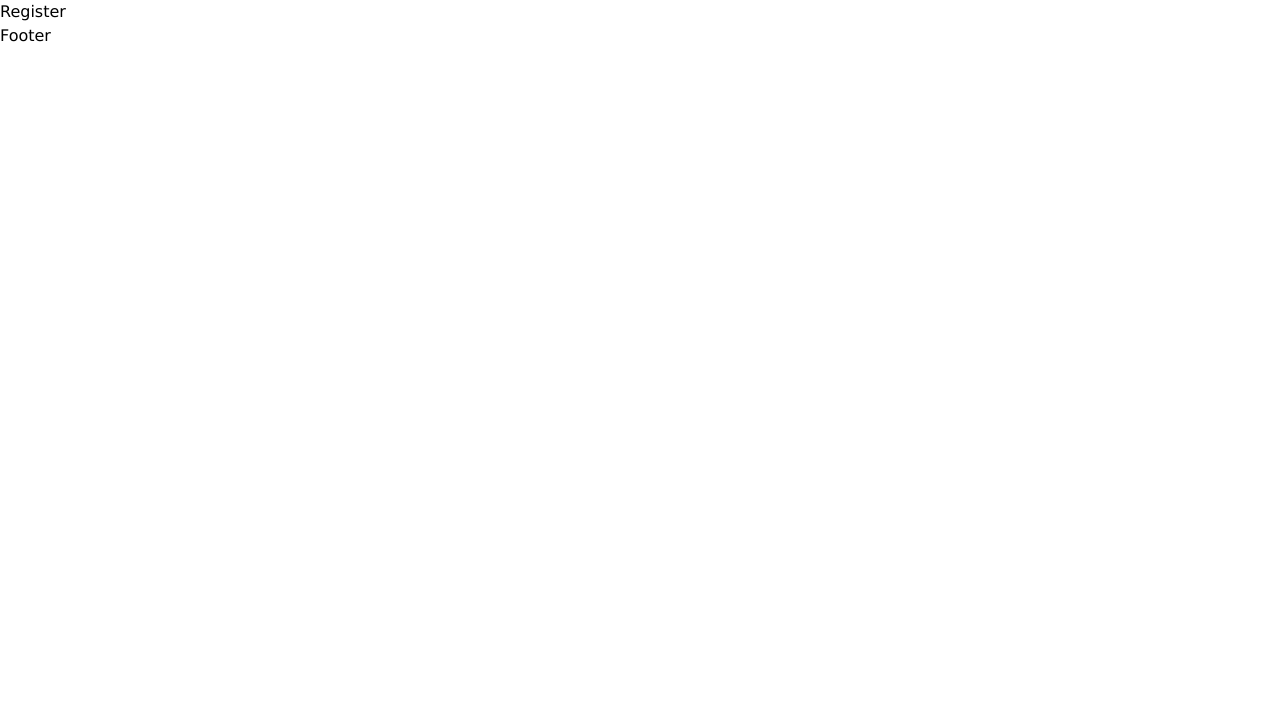
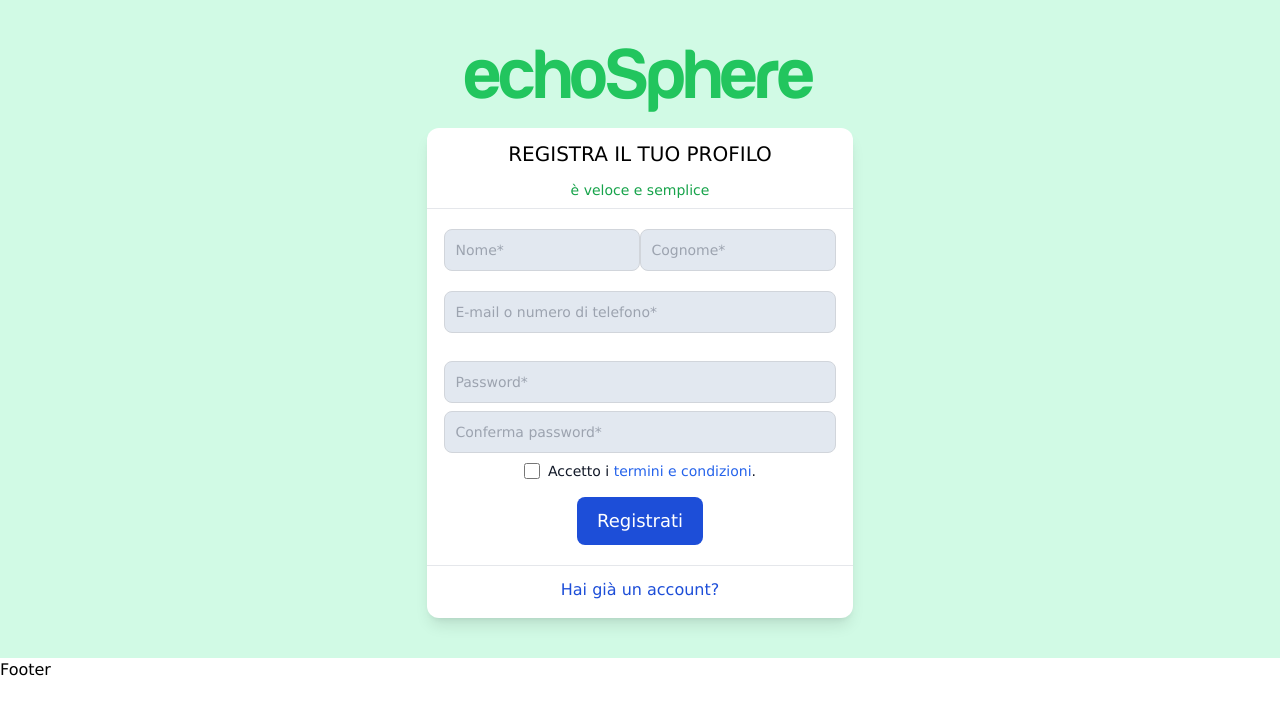
Before and after one commit to NicholasBuiatti/Echosphere-Front, a React (Vite) app: page /register in a window 1280 px wide. Shown: the top 714 px of the page. Built offline with nearby package versions, Linux system fonts and the light colour scheme.

Commit message:
rotta registrazione  + layout sistemato e piu professionale

```diff
--- a/src/components/LoginWindow.jsx
+++ b/src/components/LoginWindow.jsx
@@ -1,6 +1,12 @@
-import React from "react";
+import { useNavigate } from "react-router-dom";
 
 const LoginWindow = () => {
+  const navigate = useNavigate();
+
+  const handleRegisterRedirect = () => {
+    navigate("/register");
+  };
+
   return (
     <div className="w-4/12 border shadow-lg rounded-lg bg-white mx-auto my-10 p-5">
       <h2 className=" text-center text-2xl font-semibold">
@@ -34,8 +40,9 @@ const LoginWindow = () => {
       </div>
       <hr className="my-3" />
       <div className="text-center">
+        <a href=""></a>
         <button
-          type="submit"
+          onClick={handleRegisterRedirect}
           className="text-white bg-green-700 hover:bg-green-800 focus:ring-green-300 rounded-lg text-lg w-auto px-5 py-2.5 mb-2"
         >
           Crea nuovo account
--- a/src/components/RegisterWindow.jsx
+++ b/src/components/RegisterWindow.jsx
@@ -1,85 +1,58 @@
-import PropTypes from "prop-types";
+import { useNavigate } from "react-router-dom";
 
-const RegisterWindow = ({ closeWindow }) => {
+const RegisterWindow = () => {
+  const navigate = useNavigate();
+
+  const handleLoginRedirect = () => {
+    navigate("/login");
+  };
+
   return (
-    <div className="font-sans absolute left-1/2 top-1/2 transform -translate-x-1/2 -translate-y-1/2 bg-white w-4/12 aspect-square rounded-xl">
-      <h1 className="text-4xl text-center p-3 font-bold">
-        REGISTRA IL TUO PROFILO
-      </h1>
-      <hr />
+    <div className="bg-white w-4/12 rounded-xl shadow-lg">
+      <h1 className="text-xl text-center p-3">REGISTRA IL TUO PROFILO</h1>
+      <p className="text-center text-sm text-green-600">è veloce e semplice</p>
+      <hr className="my-2" />
       <form action="" className="text-center">
-        <div className="mb-2">
-          <label
-            htmlFor="first_name"
-            className="block mb-2 text-sm font-medium"
-          >
-            Nome*
-          </label>
+        <div className="flex justify-between w-11/12 mx-auto my-5">
           <input
             type="text"
             id="first_name"
-            className="bg-gray-500 border border-gray-300 text-gray-900 text-sm rounded-lg focus:ring-blue-500 focus:border-blue-500 block w-7/12 p-2.5 mx-auto"
-            placeholder="John"
+            className="bg-slate-200 border border-gray-300 text-gray-900 text-sm rounded-lg focus:ring-blue-500 focus:border-blue-500 p-2.5"
+            placeholder="Nome*"
+            required
+          />
+          <input
+            type="text"
+            id="first_name"
+            className="bg-slate-200  border border-gray-300 text-gray-900 text-sm rounded-lg focus:ring-blue-500 focus:border-blue-500 p-2.5"
+            placeholder="Cognome*"
             required
           />
         </div>
         <div className="mb-2">
-          <label
-            htmlFor="first_name"
-            className="block mb-2 text-sm font-medium"
-          >
-            Cognome*
-          </label>
           <input
-            type="text"
-            id="first_name"
-            className="bg-gray-500 border border-gray-300 text-gray-900 text-sm rounded-lg focus:ring-blue-500 focus:border-blue-500 block w-7/12 p-2.5 mx-auto"
-            placeholder="Doe"
+            type="email"
+            id="email"
+            className="bg-slate-200 border border-gray-300 text-gray-900 text-sm rounded-lg focus:ring-blue-500 focus:border-blue-500 w-11/12 p-2.5 mb-5"
+            placeholder="E-mail o numero di telefono*"
             required
           />
         </div>
         <div className="mb-2">
-          <label
-            htmlFor="email"
-            className="block mb-2 text-sm font-medium text-gray-900"
-          >
-            Indirizzo Email*
-          </label>
           <input
-            type="email"
-            id="email"
-            className="bg-gray-500 border border-gray-300 text-gray-900 text-sm rounded-lg focus:ring-blue-500 focus:border-blue-500 block w-7/12 p-2.5 mx-auto"
-            placeholder="john.doe@company.com"
+            type="password"
+            id="password"
+            className="bg-slate-200 border border-gray-300 text-gray-900 text-sm rounded-lg focus:ring-blue-500 focus:border-blue-500 w-11/12 p-2.5"
+            placeholder="Password*"
             required
           />
         </div>
         <div className="mb-2">
-          <label
-            htmlFor="password"
-            className="block mb-2 text-sm font-medium text-gray-900"
-          >
-            Password*
-          </label>
-          <input
-            type="password"
-            id="password"
-            className="bg-gray-500 border border-gray-300 text-gray-900 text-sm rounded-lg focus:ring-blue-500 focus:border-blue-500 block w-7/12 p-2.5 mx-auto"
-            placeholder="•••••••••"
-            required
-          />
-        </div>
-        <div className="mb-2">
-          <label
-            htmlFor="confirm_password"
-            className="block mb-2 text-sm font-medium text-gray-900"
-          >
-            Conferma password*
-          </label>
           <input
             type="password"
             id="confirm_password"
-            className="bg-gray-500 border border-gray-300 text-gray-900 text-sm rounded-lg focus:ring-blue-500 focus:border-blue-500 block w-7/12 p-2.5 mx-auto"
-            placeholder="•••••••••"
+            className="bg-slate-200 border border-gray-300 text-gray-900 text-sm rounded-lg focus:ring-blue-500 focus:border-blue-500 w-11/12 p-2.5"
+            placeholder="Conferma password*"
             required
           />
         </div>
@@ -106,24 +79,22 @@ const RegisterWindow = ({ closeWindow }) => {
         </div>
         <button
           type="submit"
-          className="text-white bg-blue-700 hover:bg-blue-800 focus:ring-4 focus:outline-none focus:ring-blue-300 font-medium rounded-lg text-sm w-full sm:w-auto px-5 py-2.5 text-center mb-2 m-2"
+          className="text-white bg-blue-700 hover:bg-blue-800 rounded-lg text-lg px-5 py-2.5 my-2"
         >
-          Invia
-        </button>
-        <button
-          type="button"
-          className="text-white bg-blue-700 hover:bg-blue-800 focus:ring-4 focus:outline-none focus:ring-blue-300 font-medium rounded-lg text-sm w-full sm:w-auto px-5 py-2.5 text-center mb-2"
-          onClick={() => closeWindow(false)}
-        >
-          Annulla
+          Registrati
         </button>
       </form>
+      <hr className="my-3" />
+      <div className="text-center mb-4">
+        <a
+          onClick={handleLoginRedirect}
+          className="text-blue-700 cursor-pointer"
+        >
+          Hai già un account?
+        </a>
+      </div>
     </div>
   );
 };
 
-RegisterWindow.propTypes = {
-  closeWindow: PropTypes.func.isRequired,
-};
-
 export default RegisterWindow;
--- a/src/pages/Login.jsx
+++ b/src/pages/Login.jsx
@@ -3,14 +3,13 @@ import LoginWindow from "../components/LoginWindow";
 
 const Login = () => {
   return (
-    <div className="bg-customBg py-16 flex items-center">
+    <div className="bg-emerald-100 py-16 flex items-center">
       <div className="w-6/12 my-10">
         <h1 className="font-harabara text-green-500 font-bold text-7xl ml-[30%]">
           echoSphere
         </h1>
         <p className="text-xl mt-4 ml-[30%]">
-          EchoSphere ti aiuta a connetterti e rimanere in contatto con le
-          persone della tua vita.
+          Un mondo tutto tuo da condividere con chi vuoi.
         </p>
       </div>
 
--- a/src/pages/Register.jsx
+++ b/src/pages/Register.jsx
@@ -1,7 +1,15 @@
-import React from "react";
+import RegisterWindow from "../components/RegisterWindow";
 
 const Register = () => {
-  return <div>Register</div>;
+  return (
+    <div className="bg-emerald-100 py-10 flex flex-col items-center">
+      <h1 className="font-harabara text-green-500 font-bold text-7xl mb-4">
+        echoSphere
+      </h1>
+
+      <RegisterWindow />
+    </div>
+  );
 };
 
 export default Register;
```
